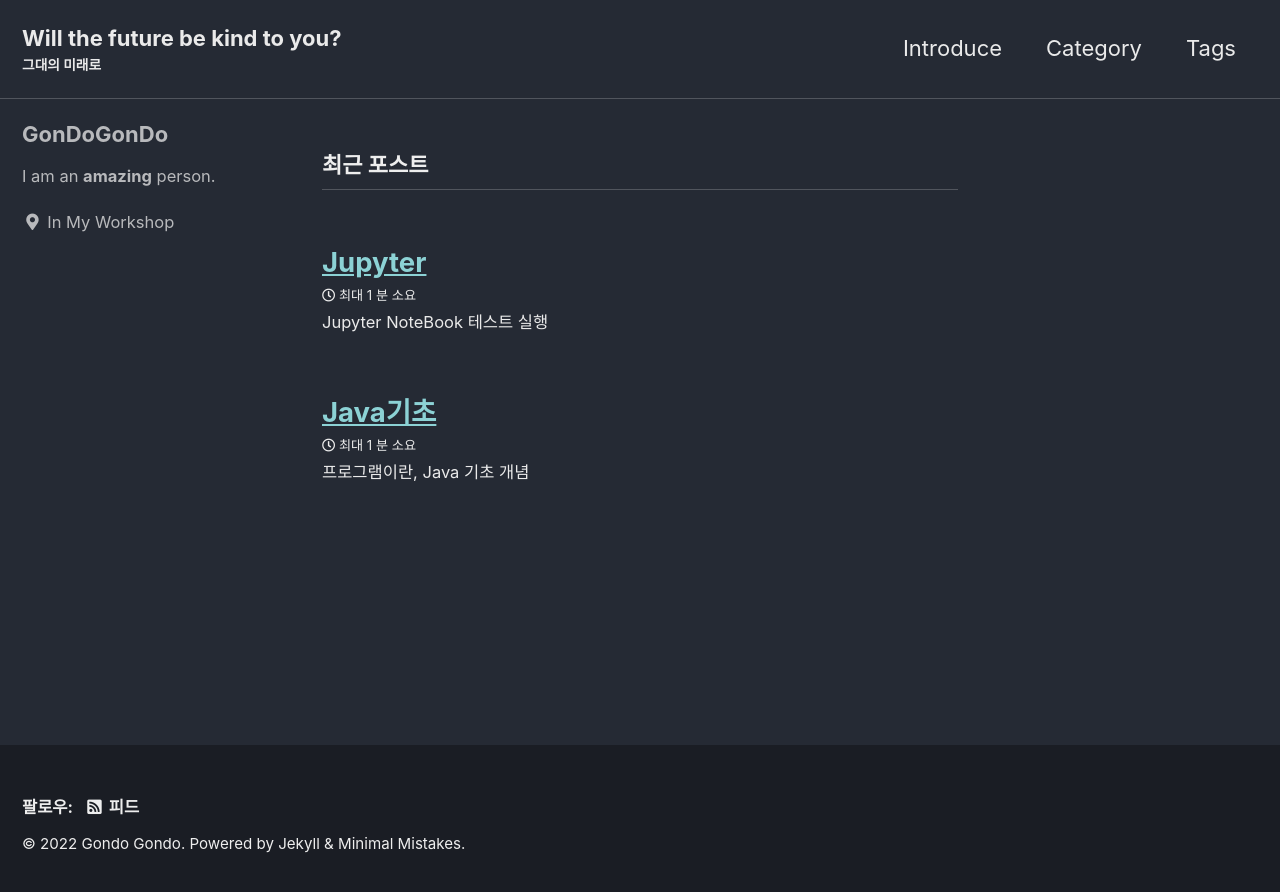
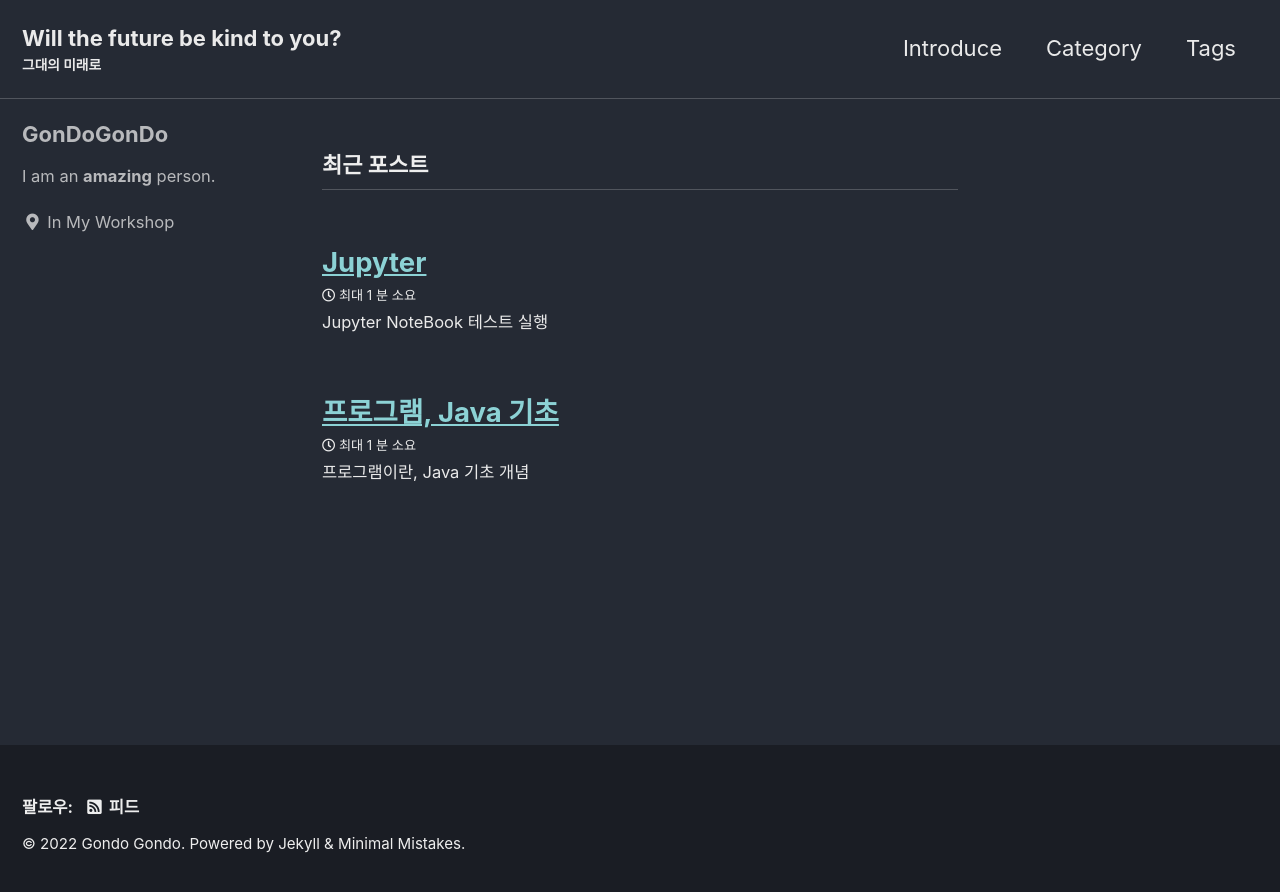
Before and after one commit to dmsgus6523/dmsgus6523.github.io, a Jekyll site: the page built from index.html, in a window 1280 px wide. Shown: the top 892 px of the page. Built offline with Jekyll 4.4.1, drawn with Linux system fonts in a browser that asks for light colours; cached includes are drawn as plain includes; the list of posts is cut into pages by our own code.

Commit message:
change posts

````diff
--- a/_posts/2022-03-29-Java기초.md
+++ b/_posts/2022-03-29-Java기초.md
@@ -1,3 +1,8 @@
+---
+layout: single
+title : 프로그램, Java 기초
+---
+
 #### 프로그램이란, Java 기초 개념
 
 ``` 프로그램
````
